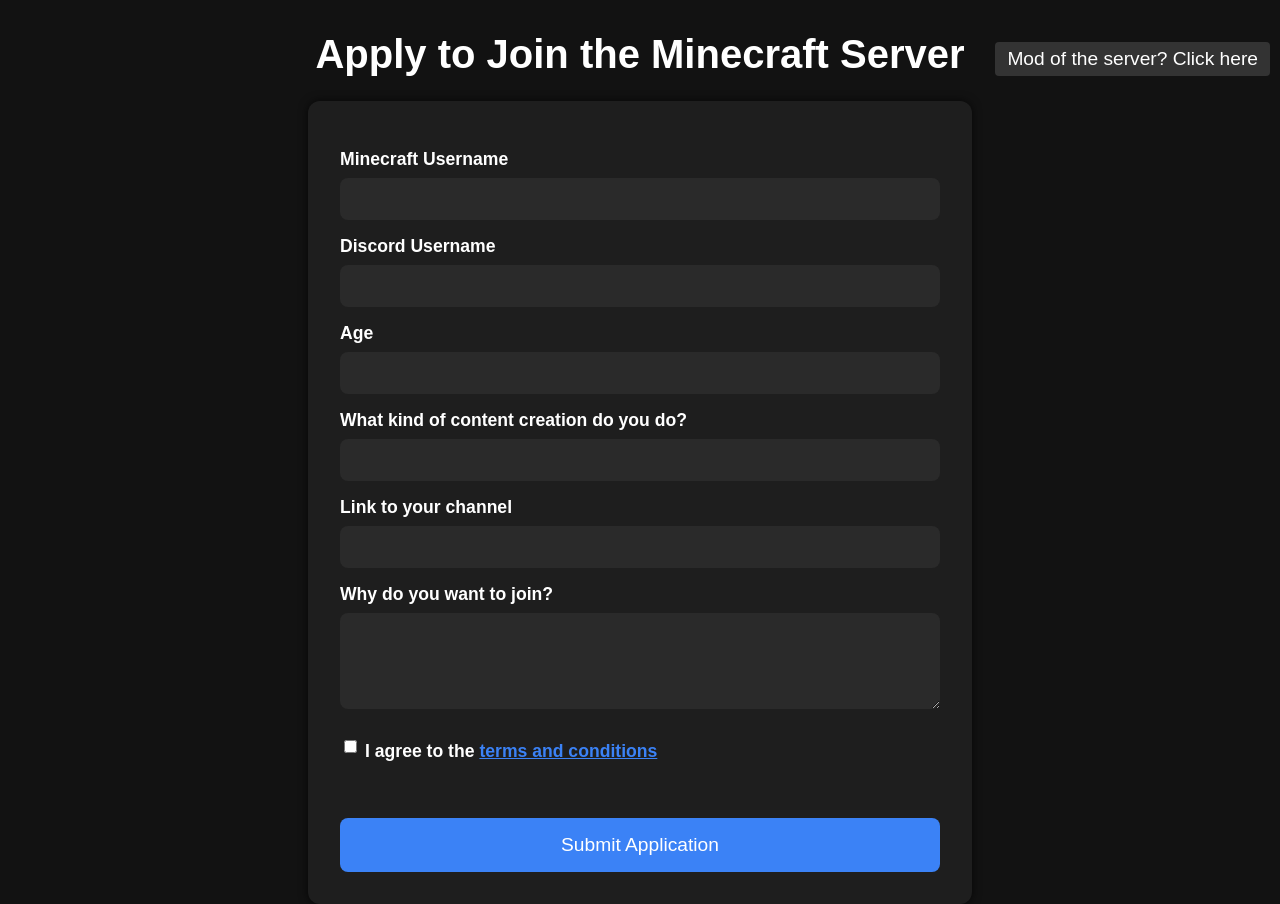
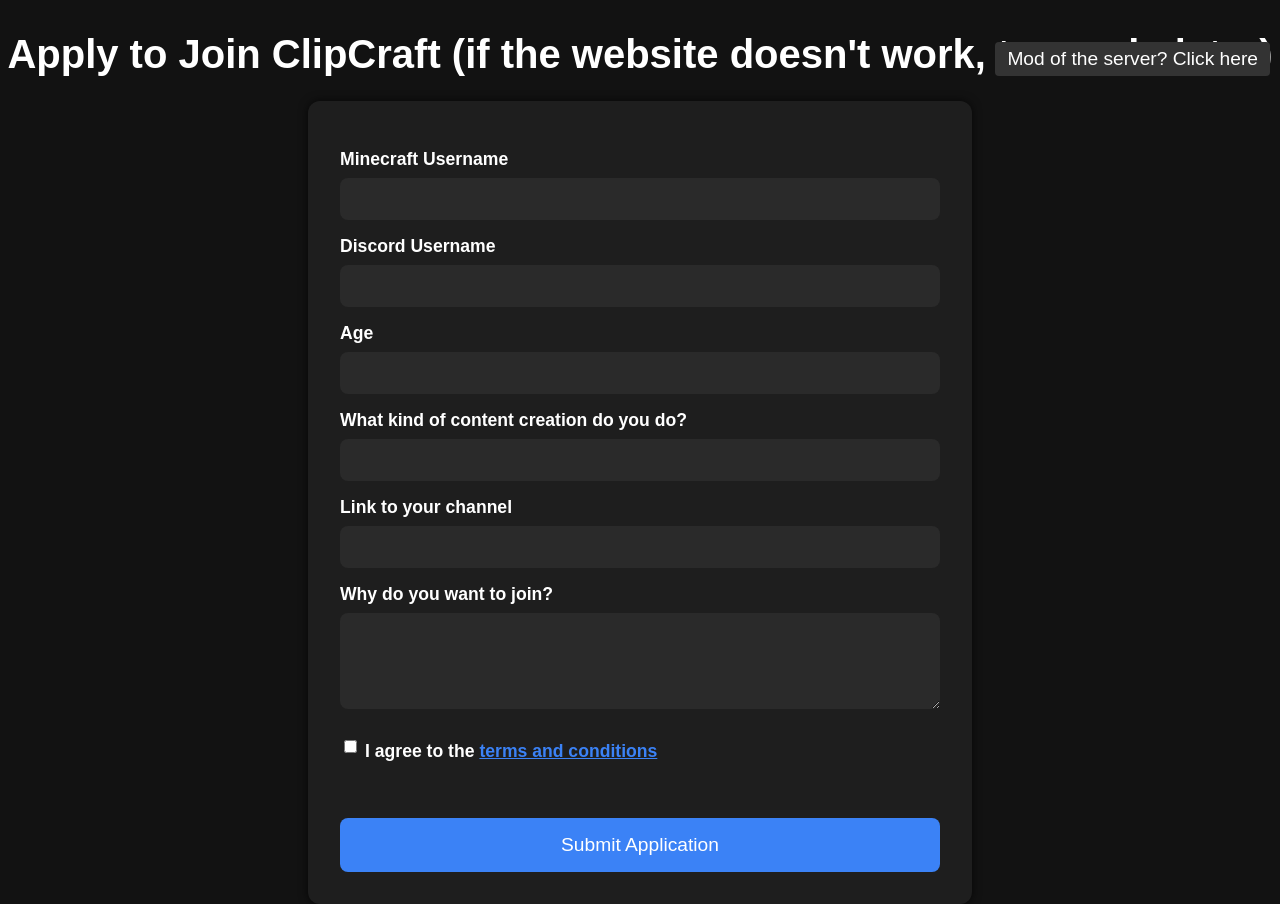
Before and after one commit to CrazyMapleButter/minecraft-application, a plain HTML site: page index.html in a window 1280 px wide. Drawn offline with Linux system fonts and the light colour scheme.

Commit message:
Update index.html

```diff
--- a/index.html
+++ b/index.html
@@ -3,7 +3,7 @@
 <head>
   <meta charset="UTF-8" />
   <meta name="viewport" content="width=device-width, initial-scale=1.0"/>
-  <title>Apply to Join</title>
+  <title>ClipCraft</title>
   <style>
     body {
       background-color: #121212;
@@ -129,7 +129,7 @@
     <button onclick="showCodePrompt()" style="padding: 6px 12px; background-color: #333; color: white; border: none; border-radius: 4px;">Mod of the server? Click here</button>
   </div>
 
-  <h1>Apply to Join the Minecraft Server</h1>
+  <h1>Apply to Join ClipCraft (if the website doesn't work, try again later)</h1>
 
   <form id="applicationForm">
     <label for="minecraftUsername">Minecraft Username</label>
```
